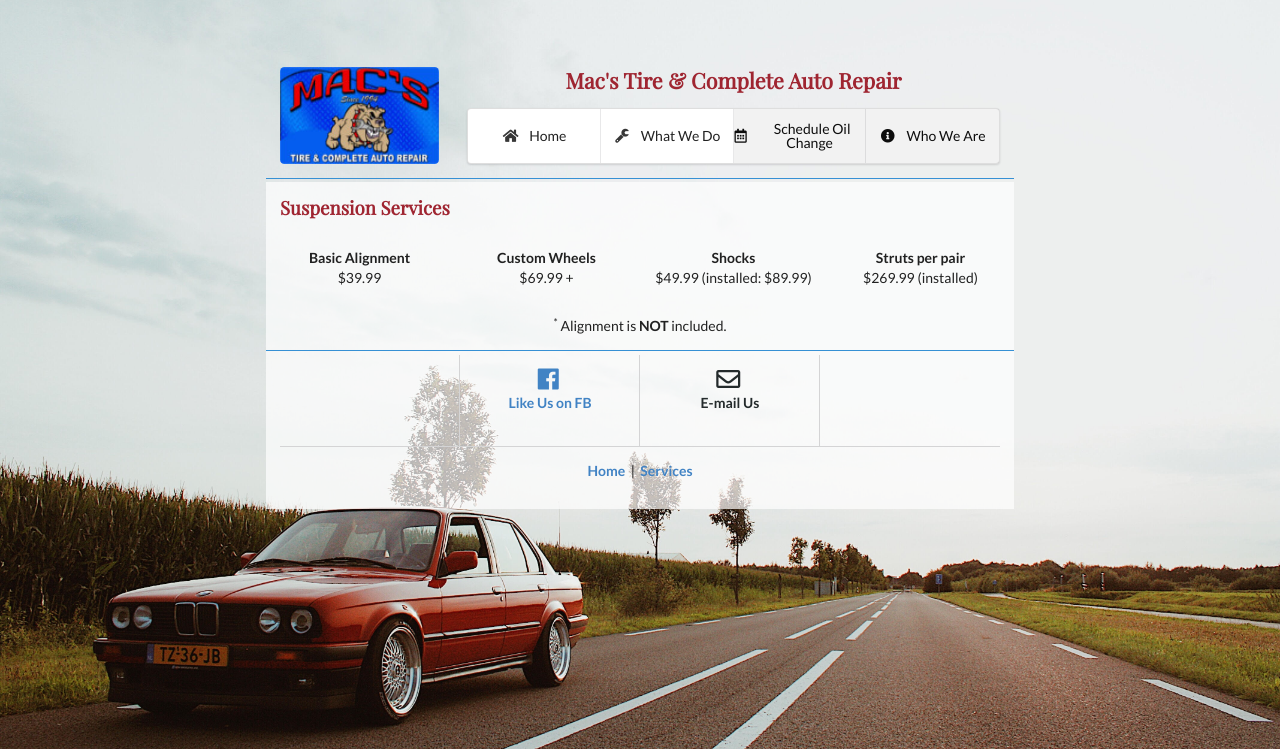
After one commit to khdc-me/ws-macstucson, a Django app: page /services/suspension-services/ in a window 1280 px wide. The commit adds this page. Shown: the top 749 px of the page. Run offline with Django 3.2, Linux system fonts and the light colour scheme; some libraries are stand-ins or nearby versions.

Commit message:
Create suspension services pg

```diff
--- a/website/pages/urls.py
+++ b/website/pages/urls.py
@@ -6,5 +6,6 @@ urlpatterns = [
     path('services/', views.services, name='services'),
     path('services/oil-change-packages/', views.oil_change_packages, name='oil-change-packages'),
     path('services/brake-services/', views.brake_services, name='brake-services'),
+    path('services/suspension-services/', views.suspension_services, name='suspension-services'),
     path('', views.home, name='home'),
 ]
--- a/website/pages/views.py
+++ b/website/pages/views.py
@@ -28,6 +28,11 @@ def brake_services(request):
     return render(request, 'services/brake-services.html', {'pg_name': pg_name})
 
 
+def suspension_services(request):
+    pg_name = 'suspension-services'
+    return render(request, 'services/suspension-services.html', {'pg_name': pg_name})
+
+
 def check_is_open():
     from django.utils import timezone
 
--- /dev/null
+++ b/website/templates/pages/services/suspension-services.html
@@ -0,0 +1,96 @@
+{% extends '_base.html' %}
+
+{% load static %}
+
+{% block pg_title %}Suspension Services{% endblock %}
+
+{% block pg_content %}
+<!-- START TINY -->
+<div id="tiny-info-container-grid" class="ui grid">
+  <div class="one column row">
+    <div class="column">
+      <h2>Suspension Services</h2>
+    </div>
+  </div>
+  <div class="one column row">
+    <div class="column">
+      <ul class="ui middle aligned selection list">
+        <div class="item">
+          <i class="angle right icon"></i>
+          <div class="content">
+            <div class="header">Basic Alignment</div>
+            <div class="description"><small>$39.99</small><sup>*</sup></div>
+          </div>
+        </div>
+        <div class="item">
+          <i class="angle right icon"></i>
+          <div class="content">
+            <div class="header">Custom Wheels</div>
+            <div class="description"><small>$69.99 +</small><sup>*</sup></div>
+          </div>
+        </div>
+        <div class="item">
+          <i class="angle right icon"></i>
+          <div class="content">
+            <div class="header">Shocks</div>
+            <div class="description"><small>$49.99 (installed: $89.99)</small><sup>*</sup></div>
+          </div>
+        </div>
+        <div class="item">
+          <i class="angle right icon"></i>
+          <div class="content">
+            <div class="header">Struts (per pair)</div>
+            <div class="description"><small>$269.99</small><sup>*</sup></div>
+          </div>
+        </div>
+      </ul>
+    </div>
+  </div>
+  <div class="one column row">
+    <div class="column">
+      <sup>*</sup> Alignment is <b>NOT</b> included
+    </div>
+  </div>
+</div>
+<!-- END TINY -->
+<!-- START MONITOR -->
+<div id="monitor-info-container-grid" class="ui center aligned grid">
+  <div class="one column row">
+    <div class="column">
+      <h2>Suspension Services</h2>
+    </div>
+  </div>
+  <div id="monitor-services-row1" class="four column row">
+    <div class="column">
+      <div class="content">
+        <div class="header"><strong>Basic Alignment</strong></div>
+        <div class="description">$39.99</div>
+      </div>
+    </div>
+    <div class="column">
+      <div class="content">
+        <div class="header"><strong>Custom Wheels</strong></div>
+        <div class="description">$69.99 +</div>
+      </div>
+    </div>
+    <div class="column">
+      <div class="content">
+        <div class="header"><strong>Shocks</strong></div>
+        <div class="description">$49.99 (installed: $89.99)</div>
+      </div>
+    </div>
+    <div class="column">
+      <div class="content">
+        <div class="header"><strong>Struts per pair</strong></div>
+        <div class="description">$269.99 (installed)</div>
+      </div>
+    </div>
+  </div>
+  <div id="monitor-services-row2" class="one column row">
+    <div class="column">
+      <sup>*</sup> Alignment is <b>NOT</b> included.
+    </div>
+  </div>
+</div> <!-- close 'monitor-info-container-grid' -->
+<!-- END MONITOR -->
+{% endblock %}
```
Also changed, not shown: website/templates/pages/services.html (+7 -6 lines), website/static/pages/images/suspension.jpg (added).
